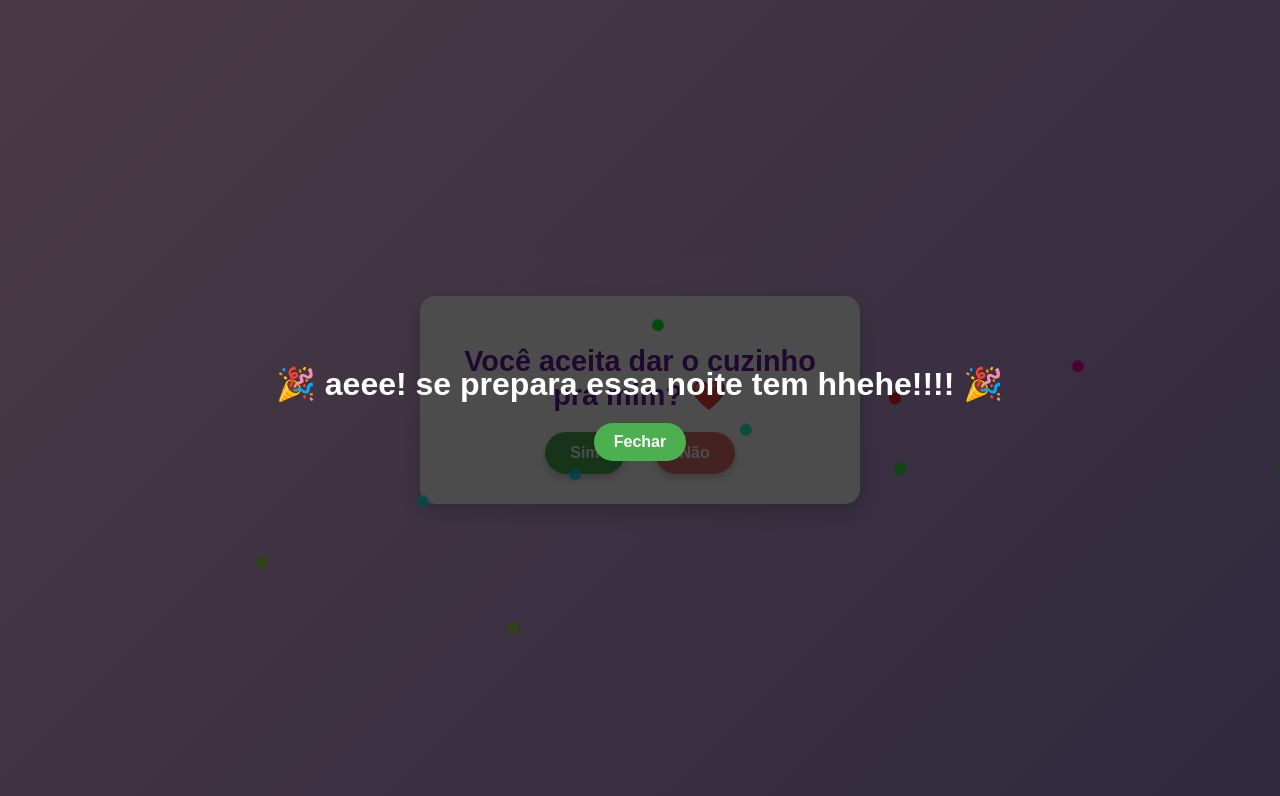
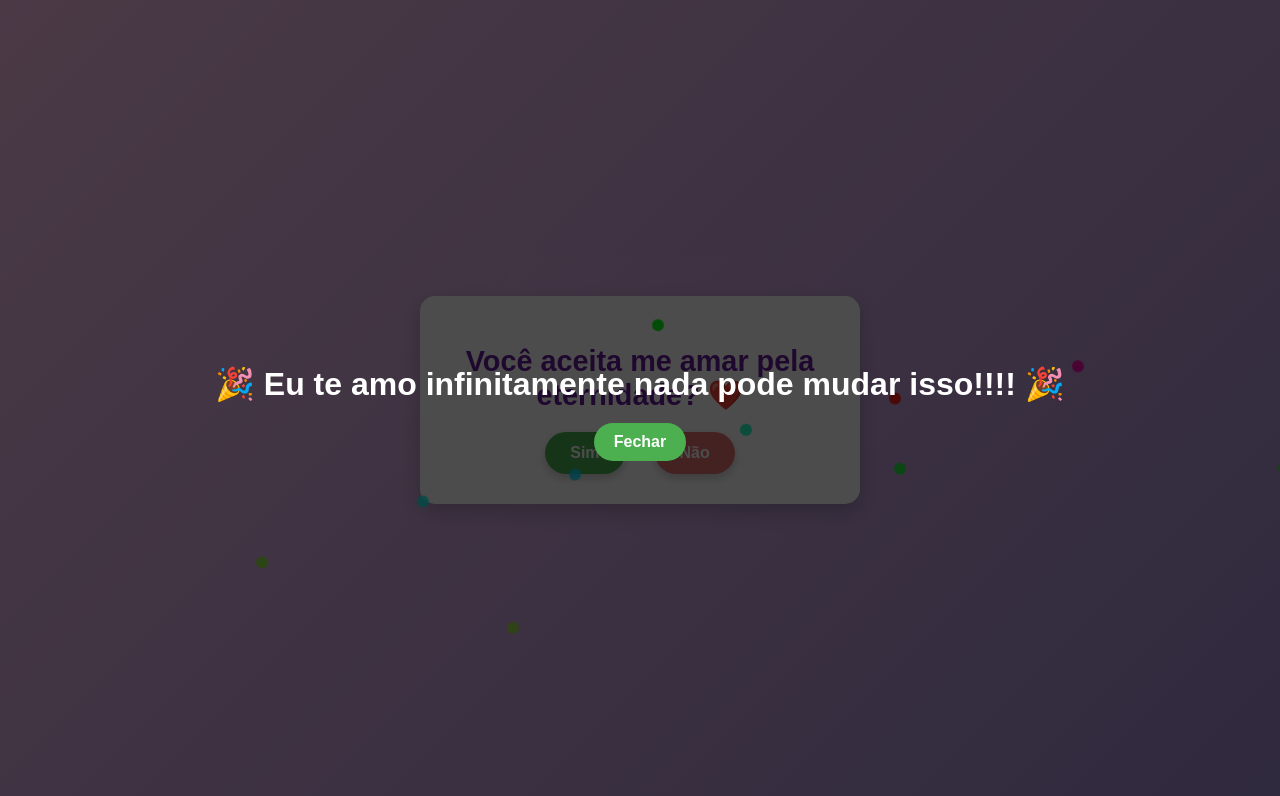
Before and after one commit to lucasjpl1/Fa-aopedido, a plain HTML site: page index.html in a window 1280 px wide. Both pictures are taken after a click on the button "Sim". Shown: the top 796 px of the page. Drawn offline with Linux system fonts and the light colour scheme.

Commit message:
Update index.html

```diff
--- a/index.html
+++ b/index.html
@@ -137,7 +137,7 @@
 </head>
 <body>
     <div class="container">
-        <h1>Você aceita dar o cuzinho pra mim? ❤️</h1>
+        <h1>Você aceita me amar pela eternidade? ❤️</h1>
         <div class="buttons">
             <button class="btn-sim" onclick="showCelebration()">Sim</button>
             <button class="btn-nao" onmouseover="moveButton()">Não</button>
@@ -145,7 +145,7 @@
     </div>
 
     <div class="celebration" id="celebration">
-        <h2>🎉 aeee! se prepara essa noite tem hhehe!!!! 🎉</h2>
+        <h2>🎉 Eu te amo infinitamente nada  pode mudar isso!!!! 🎉</h2>
         <button class="popup-btn" onclick="closeCelebration()">Fechar</button>
     </div>
 
```
